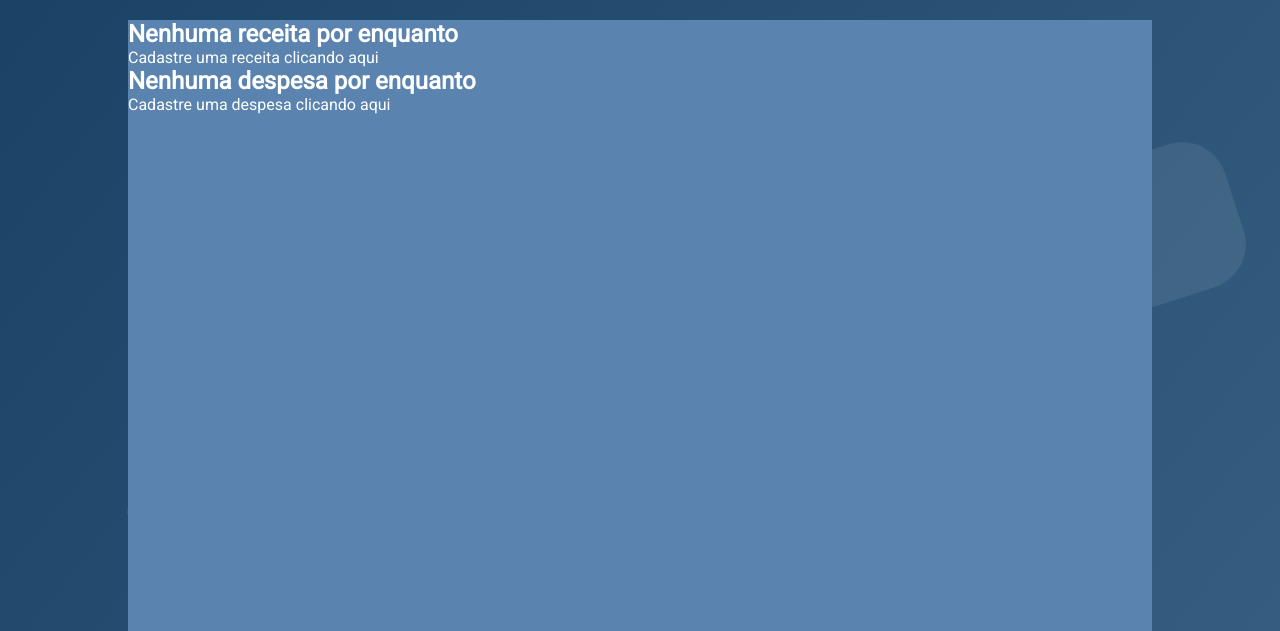
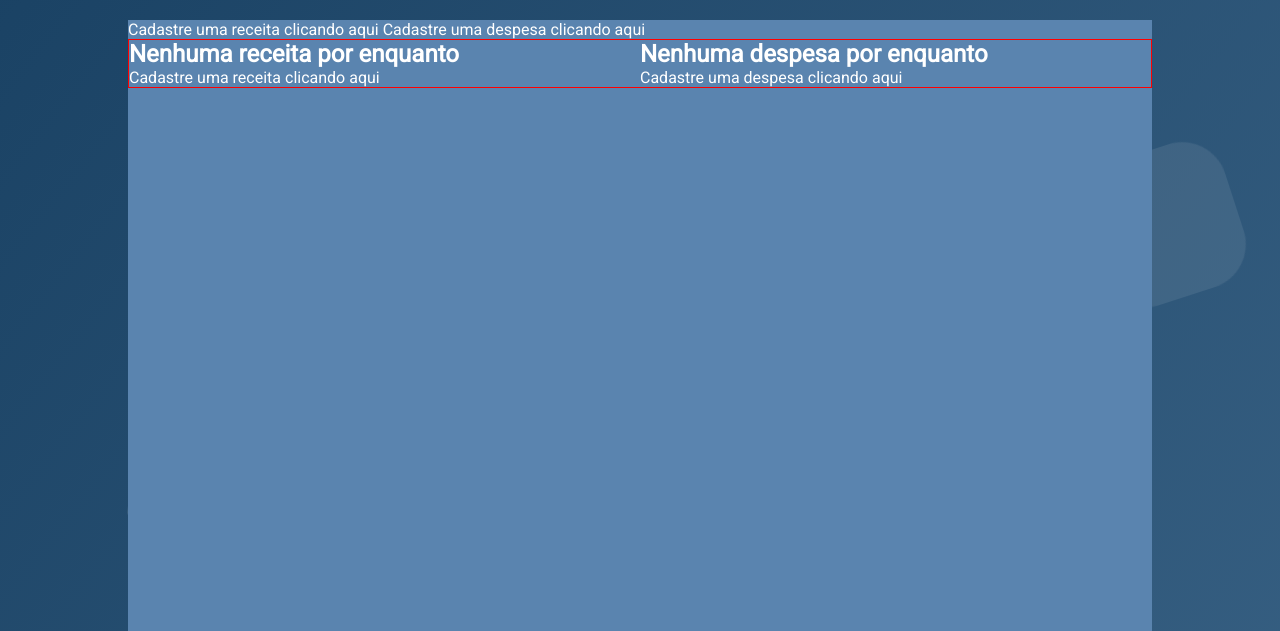
Before and after one commit to victorhostert/DesafioPubFuture, a Django app: template contas/templates/detalhe_conta.html in a window 1280 px wide. Shown: the part 50-681 px from the top of the page. Run offline with Django 4.2, Linux system fonts and the light colour scheme; the template is opened without the code that fills it, so the values that code supplies are empty.

Commit message:
fix: mudanças na estilização

```diff
--- a/contas/templates/detalhe_conta.html
+++ b/contas/templates/detalhe_conta.html
@@ -5,10 +5,13 @@
 {% block 'conteudo' %}
 <div class="wrapper">
     <h1>{{conta.get_tipoConta_display}}</h1>
+    <a href="{% url 'receitas:cadastrar' conta.id %}">Cadastre uma receita clicando aqui</a>
+    <a href="{% url 'despesas:cadastrar' conta.id %}">Cadastre uma despesa clicando aqui</a>
     <div class="grid_detalhe_conta">
         {% if receitas %}
-        <a href="{% url 'receitas:cadastrar' conta.id %}">Cadastre uma receita clicando aqui</a>
-            <table class="receitas_despesas_conta">
+            <div class="receitas_despesas_conta">
+                <table>
+                    <h3>Receitas</h3>
                     <tr>
                         <th>Tipo de Receita</th>
                         <th>Descrição</th>
@@ -26,15 +29,19 @@
                         </tr>
                     {% endfor %}
                 </table>
+            </div>
 
         {% else %}
+            <div class="cadastro_despesa_receita">
                 <h2>Nenhuma receita por enquanto</h2>
                 <a href="{% url 'receitas:cadastrar' conta.id %}">Cadastre uma receita clicando aqui</a>
+            </div>
         {% endif %}
 
         {% if despesas %}
-            <a href="{% url 'despesas:cadastrar' conta.id %}">Cadastre uma despesa clicando aqui</a>
-            <table class="receitas_despesas_conta">
+            <div class="receitas_despesas_conta">
+                <table>
+                    <h3>Despesas</h3>
                     <tr>
                         <th>Tipo de Despesa</th>
                         <th>Data Recebimento</th>
@@ -50,9 +57,12 @@
                         </tr>
                     {% endfor %}
                 </table>
+            </div>
         {% else %}
+            <div class="cadastro_despesa_receita">
                 <h2>Nenhuma despesa por enquanto</h2>
                 <a href="{% url 'despesas:cadastrar' conta.id %}">Cadastre uma despesa clicando aqui</a>
+            </div>
         {% endif %}
     </div>
 </div>
--- a/static/styles.css
+++ b/static/styles.css
@@ -102,7 +102,12 @@ body {
     padding: 5px;
     color: black;
 }
-
+.grid_detalhe_conta{
+    display: grid;
+    grid-template-columns: 1fr 1fr;
+    grid-template-rows: auto;
+    border: 1px solid red;
+}
 .footer{
     height: 30px;
     text-align: center;
```
Lines whose indentation alone changed are shown as unchanged.
